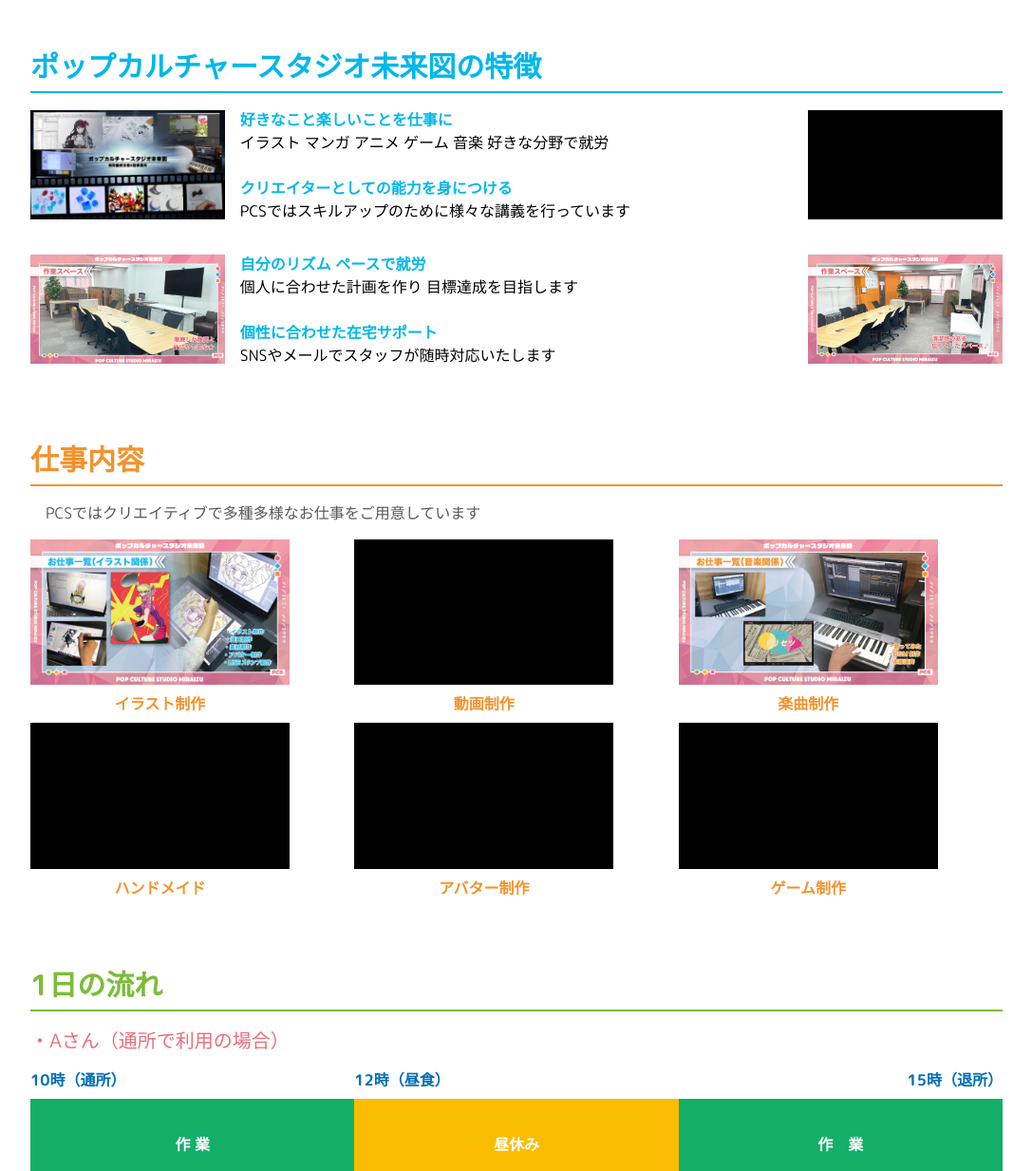
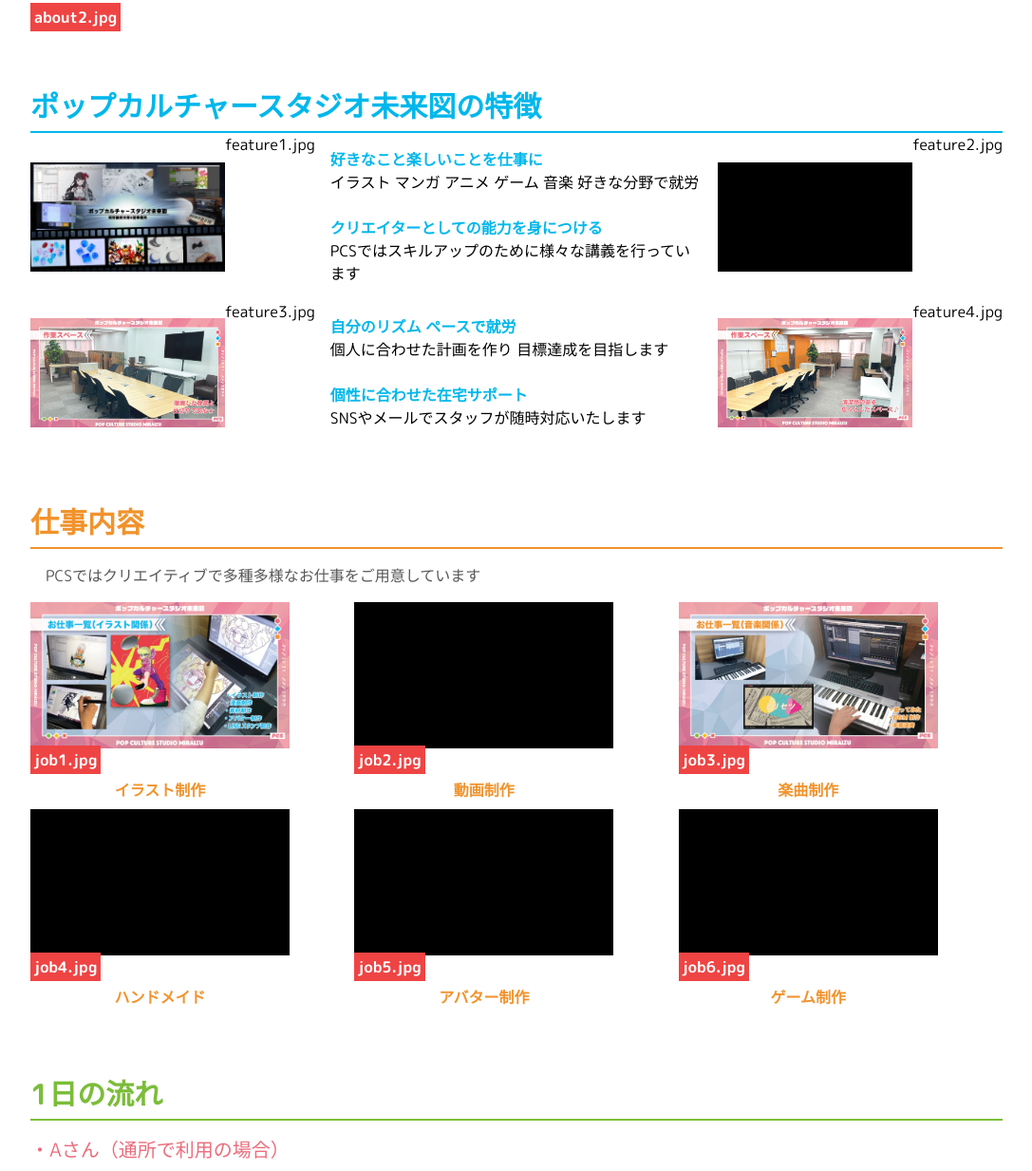
Before and after one commit to pop-culture-studio/pcs-miraizu.com, a website built with Vite: page index.html in a window 1280 px wide. Shown: the part 2093-3326 px from the top of the page at 95% size, without its empty margins (96-1183 px from the left). Built offline with nearby package versions, Linux system fonts and the light colour scheme.

Commit message:
Update index.html

```diff
--- a/index.html
+++ b/index.html
@@ -151,12 +151,14 @@
                 </div>
                 <div class="w-full md:w-1/2">
                     <img class="w-full md:w-3/5 p-1 md:p-4 pcs:scale-up-image" src="/image/about1.jpg" alt="">
+                    <span class="bg-red-500 text-white font-bold p-1">about1.jpg</span>
                 </div>
 
             </div>
             <div class="flex flex-row flex-wrap">
                 <div class="w-full md:w-1/2">
                     <img class="w-full md:w-3/5 p-1 md:p-4 pcs:scale-up-image" src="/image/about2.jpg" alt="">
+                    <span class="bg-red-500 text-white font-bold p-1">about2.jpg</span>
                 </div>
 
                 <div class="w-full md:w-1/2 p-4">
@@ -172,7 +174,10 @@
     <section class="pcs:box" id="feature">
         <h2 class="pcs:h2_border text-sky border-sky text-center md:text-left">ポップカルチャースタジオ未来図の特徴</h2>
         <div class="flex flex-col md:flex-row flex-wrap md:flex-nowrap">
+
             <img class="w-full md:w-1/5 my-4 object-contain pcs:scale-up-image" src="/image/feature1.jpg" alt="">
+           feature1.jpg
+
             <p class="w-full md:w-3/5 p-4">
                 <span class="text-sky font-bold">好きなこと楽しいことを仕事に</span><br>
                 イラスト マンガ アニメ ゲーム 音楽 好きな分野で就労<br>
@@ -180,16 +185,19 @@
                 <span class="text-sky font-bold">クリエイターとしての能力を身につける</span><br>
                 PCSではスキルアップのために様々な講義を行っています</p>
             <img class="w-full md:w-1/5 my-4 object-contain pcs:scale-up-image" src="/image/img16.9.png" alt="">
+            feature2.jpg
 
         </div>
         <div class="flex flex-col md:flex-row flex-wrap md:flex-nowrap">
             <img class="w-full md:w-1/5 my-4 object-contain pcs:scale-up-image" src="/image/feature3.jpg" alt="">
+            feature3.jpg
             <p class="w-full md:w-3/5 p-4">
                 <span class="text-sky font-bold">自分のリズム&nbsp;ペースで就労</span><br>
                 個人に合わせた計画を作り 目標達成を目指します<br><br>
                 <span class="text-sky font-bold">個性に合わせた在宅サポート</span><br>
                 SNSやメールでスタッフが随時対応いたします</p>
             <img class="w-full md:w-1/5 my-4 object-contain pcs:scale-up-image" src="/image/feature4.jpg" alt="">
+            feature4.jpg
         </div>
     </section>
 
@@ -201,36 +209,42 @@
                 <img src="/image/job1.jpg"
                      class="w-full md:w-4/5 pcs:scale-up-image"
                      alt="">
+                <span class="bg-red-500 text-white font-bold p-1">job1.jpg</span>
                 <figcaption class="text-orange font-bold text-center p-2 w-full md:w-4/5">イラスト制作</figcaption>
             </figure>
             <figure class="w-full md:w-1/3">
                 <img src="/image/img16.9.png"
                      class="w-full md:w-4/5 pcs:scale-up-image"
                      alt="">
+                <span class="bg-red-500 text-white font-bold p-1">job2.jpg</span>
                 <figcaption class="text-orange font-bold text-center p-2 w-full md:w-4/5">動画制作</figcaption>
             </figure>
             <figure class="w-full md:w-1/3">
                 <img src="/image/job3.jpg"
                      class="w-full md:w-4/5 pcs:scale-up-image"
                      alt="">
+                <span class="bg-red-500 text-white font-bold p-1">job3.jpg</span>
                 <figcaption class="text-orange font-bold text-center p-2 w-full md:w-4/5">楽曲制作</figcaption>
             </figure>
             <figure class="w-full md:w-1/3">
                 <img src="/image/img16.9.png"
                      class="w-full md:w-4/5 pcs:scale-up-image"
                      alt="">
+                <span class="bg-red-500 text-white font-bold p-1">job4.jpg</span>
                 <figcaption class="text-orange font-bold text-center p-2 w-full md:w-4/5">ハンドメイド</figcaption>
             </figure>
             <figure class="w-full md:w-1/3">
                 <img src="/image/img16.9.png"
                      class="w-full md:w-4/5 pcs:scale-up-image"
                      alt="">
+                <span class="bg-red-500 text-white font-bold p-1">job5.jpg</span>
                 <figcaption class="text-orange font-bold text-center p-2 w-full md:w-4/5">アバター制作</figcaption>
             </figure>
             <figure class="w-full md:w-1/3">
                 <img src="/image/img16.9.png"
                      class="w-full md:w-4/5 pcs:scale-up-image"
                      alt="">
+                <span class="bg-red-500 text-white font-bold p-1">job6.jpg</span>
                 <figcaption class="text-orange font-bold text-center p-2 w-full md:w-4/5">ゲーム制作</figcaption>
             </figure>
         </div>
```
